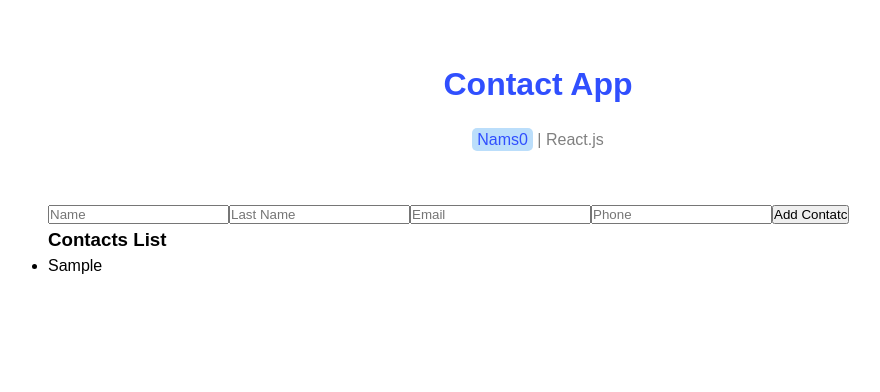
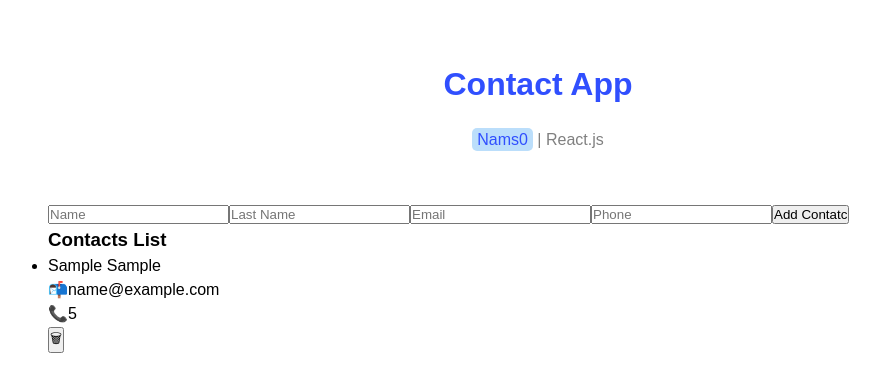
Before and after one commit to nams0/contact-app, a React (Vite) app: page / in a window 1280 px wide. Both pictures are taken after typing "Sample", "Sample", "name@example.com", "5" into the empty fields and a click on the button "Add Contatc". Shown: the top 392 px of the page, without its empty margins (102-982 px from the left). Built offline with nearby package versions, Linux system fonts and the light colour scheme.

Commit message:
added ContactItem component and handled deleting contacts

```diff
--- /dev/null
+++ b/src/components/ContactItem.jsx
@@ -0,0 +1,27 @@
+function ContactItem({
+  data: { id, name, lastName, email, phone },
+  deleteHandler,
+}) {
+  return (
+    <div>
+      <ul>
+        <li key={id}>
+          <p>
+            {name} {lastName}
+          </p>
+          <p>
+            <span>📬</span>
+            {email}
+          </p>
+          <p>
+            <span>📞</span>
+            {phone}
+          </p>
+          <button onClick={() => deleteHandler(id)}>🗑</button>
+        </li>
+      </ul>
+    </div>
+  )
+}
+
+export default ContactItem
--- a/src/components/Contacts.jsx
+++ b/src/components/Contacts.jsx
@@ -1,4 +1,4 @@
-import React, { useState } from "react"
+import { useState } from "react"
 import { v4 } from "uuid"
 
 import ContactsList from "./ContactsList"
@@ -35,6 +35,12 @@
     setContacts((contacts) => [...contacts, newContact])
     setContact({ name: "", lastName: "", email: "", phone: "" }) //empty inputs
   }
+
+  const deleteHandler = (id) => {
+    const newContacts = contacts.filter((contact) => contact.id !== id)
+    setContacts(newContacts)
+  }
+
   return (
     <div>
       <div>
@@ -52,7 +58,7 @@
         <button onClick={addHandler}>Add Contatc</button>
       </div>
       {alert && <p>{alert}</p>}
-      <ContactsList contacts={contacts} />
+      <ContactsList contacts={contacts} deleteHandler={deleteHandler} />
     </div>
   )
 }
--- a/src/components/ContactsList.jsx
+++ b/src/components/ContactsList.jsx
@@ -1,14 +1,20 @@
-import React from "react"
+import ContactItem from "./ContactItem"
 
-function ContactsList({ contacts }) {
+function ContactsList({ contacts, deleteHandler }) {
   return (
     <div>
       <h3>Contacts List</h3>
-      <ul>
-        {contacts.map((contact) => (
-          <li key={contact.id}>{contact.name}</li>
-        ))}
-      </ul>
+      {contacts.length ? (
+        contacts.map((contact) => (
+          <ContactItem
+            key={contact.id}
+            data={contact}
+            deleteHandler={deleteHandler}
+          />
+        ))
+      ) : (
+        <p>No contacts yet</p>
+      )}
     </div>
   )
 }
```
